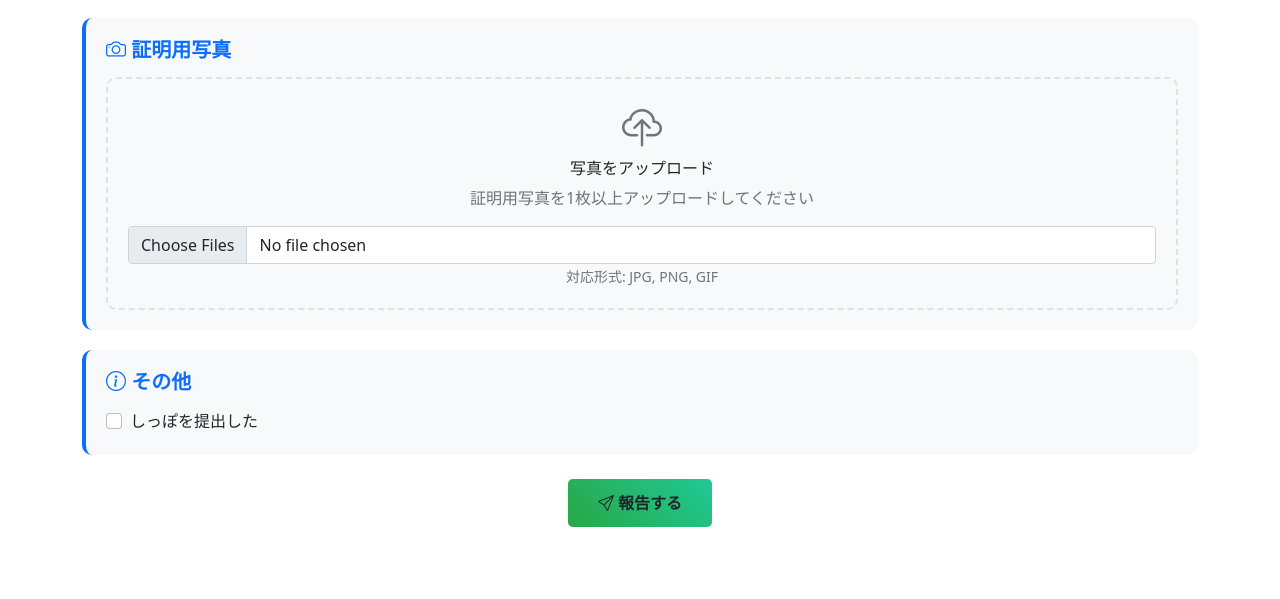
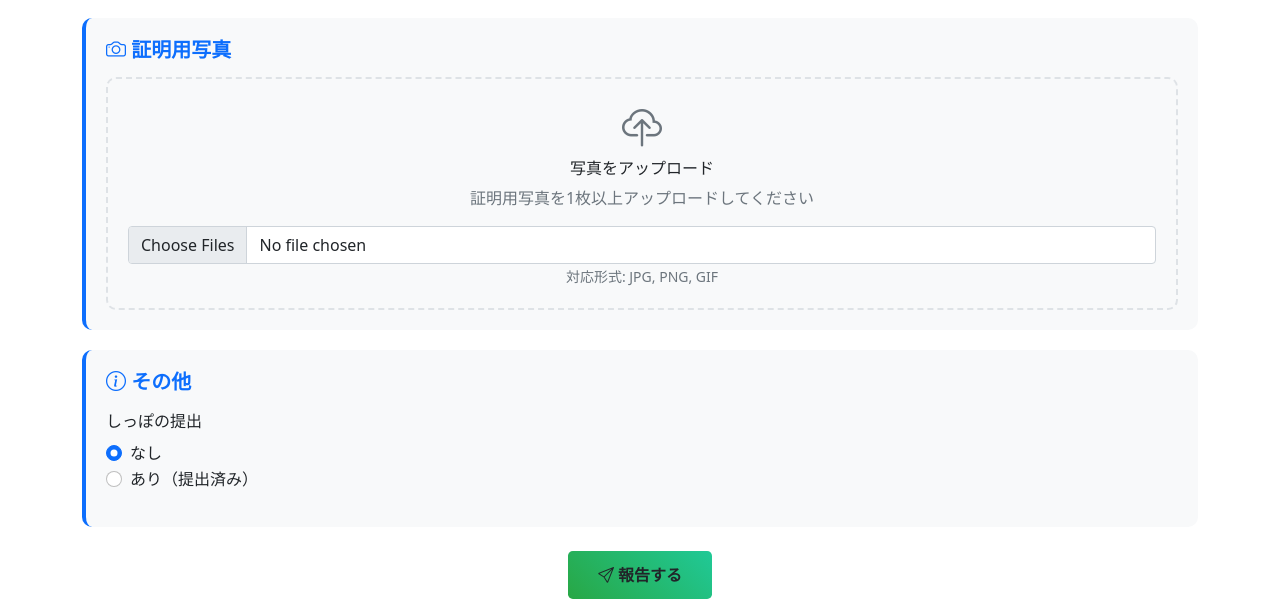
Before and after one commit to Lily-takahiro/hunter, a Flask app: page /report/new in a window 1280 px wide. Shown: the part 1128-1727 px from the top of the page. Before the commit the page ends 1655 px from the top, so only its background shows below. Run offline with Flask 3, Linux system fonts and the light colour scheme; a user stored in the database is signed in; some libraries are stand-ins or nearby versions.

Commit message:
しっぽ条件を分けるまで

```diff
--- a/app.py
+++ b/app.py
@@ -547,7 +547,7 @@ def new_report():
             animal = request.form["animal"]
             sex = request.form["sex"]
             tasks = ",".join(request.form.getlist("tasks"))  # チェックボックスの値をカンマ区切りで結合
-            tail_submitted = "yes" if request.form.get("tail_submitted") else "no"
+            tail_submitted = request.form.get("tail_submitted", "")
 
             # フォームデータをセッションに保存（エラー時の復元用）
             session["form_data"] = {
@@ -1066,7 +1066,7 @@ def export_reports_csv():
                 report.animal,
                 report.sex,
                 report.tasks or "",
-                "提出済み" if report.tail_submitted == "yes" else "未提出",
+                "提出済み" if report.tail_submitted == "yes" else "なし",
             ]
 
             # 猟友会メンバー情報を追加
--- a/templates/report_form.html
+++ b/templates/report_form.html
@@ -216,11 +216,20 @@
             <!-- その他セクション -->
             <div class="form-section">
                 <h5><i class="bi bi-info-circle"></i> その他</h5>
-                <div class="form-check">
-                    <input class="form-check-input" type="checkbox" name="tail_submitted" value="yes" id="tail_submitted" {% if form_data.tail_submitted %}checked{% endif %}>
-                    <label class="form-check-label" for="tail_submitted">
-                        しっぽを提出した
-                    </label>
+                <div class="mb-3">
+                    <label class="form-label">しっぽの提出</label>
+                    <div class="form-check">
+                        <input class="form-check-input" type="radio" name="tail_submitted" value="" id="tail_none" {% if not form_data.tail_submitted or form_data.tail_submitted=="" %}checked{% endif %}>
+                        <label class="form-check-label" for="tail_none">
+                            なし
+                        </label>
+                    </div>
+                    <div class="form-check">
+                        <input class="form-check-input" type="radio" name="tail_submitted" value="yes" id="tail_yes" {% if form_data.tail_submitted=="yes" %}checked{% endif %}>
+                        <label class="form-check-label" for="tail_yes">
+                            あり（提出済み）
+                        </label>
+                    </div>
                 </div>
             </div>
 
--- a/templates/reports.html
+++ b/templates/reports.html
@@ -66,8 +66,6 @@
                         <td>
                             {% if report.tail_submitted == "yes" %}
                             <span class="badge bg-success">提出済み</span>
-                            {% elif report.tail_submitted == "no" %}
-                            <span class="badge bg-warning">未提出</span>
                             {% else %}
                             <span class="badge bg-secondary">なし</span>
                             {% endif %}
```
